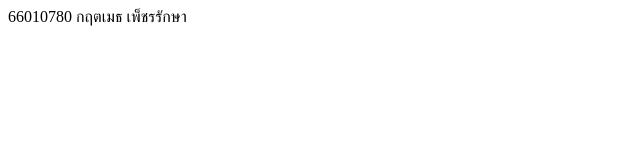
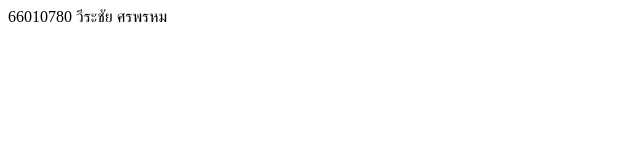
Before and after one commit to superguySS66010780/Git101, a plain HTML site: page index.html in a window 1280 px wide. Shown: the full height of the page, 0-640 px from the left. Drawn offline with Linux system fonts and the light colour scheme.

Commit message:
Update index.html

```diff
--- a/index.html
+++ b/index.html
@@ -6,6 +6,6 @@
     <title>Document</title>
 </head>
 <body>
-    66010780 กฤตเมธ เพ็ชรรักษา
+    66010780 วีระชัย ศรพรหม
 </body>
 </html>
```
